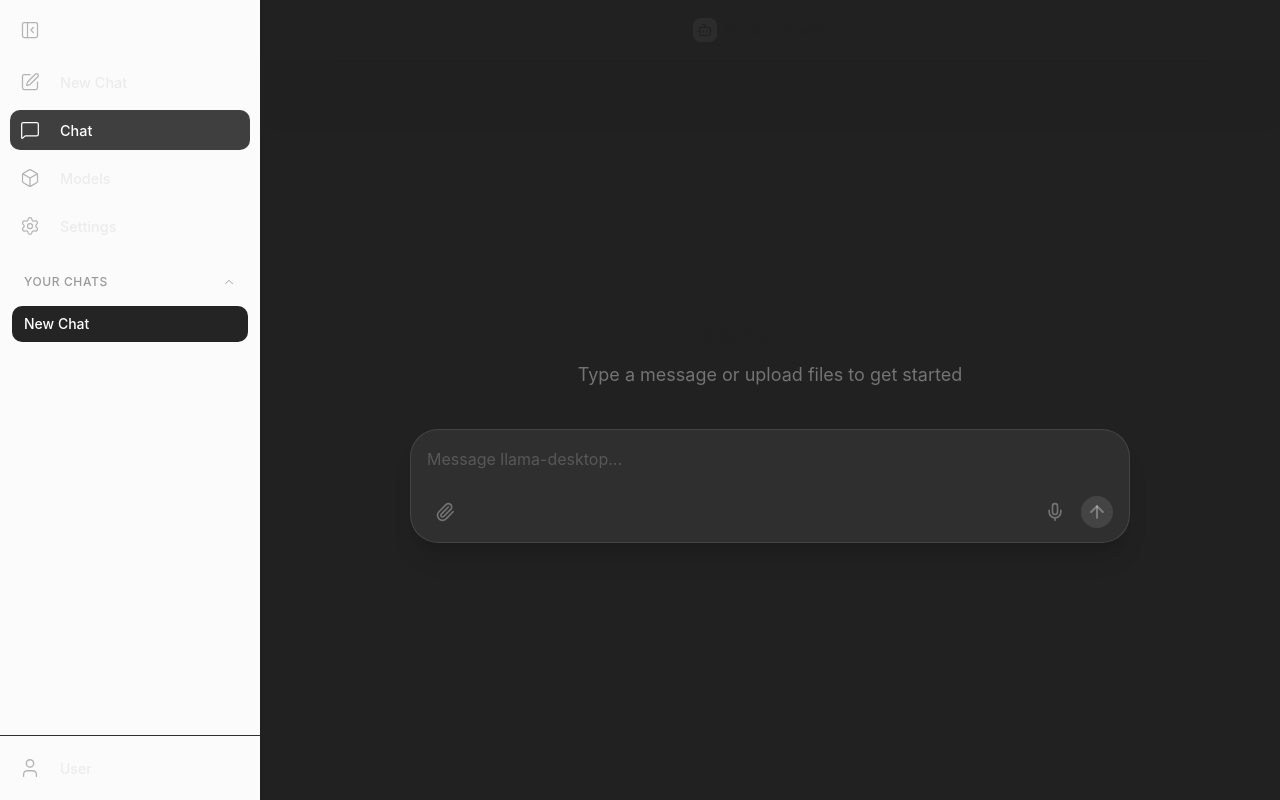
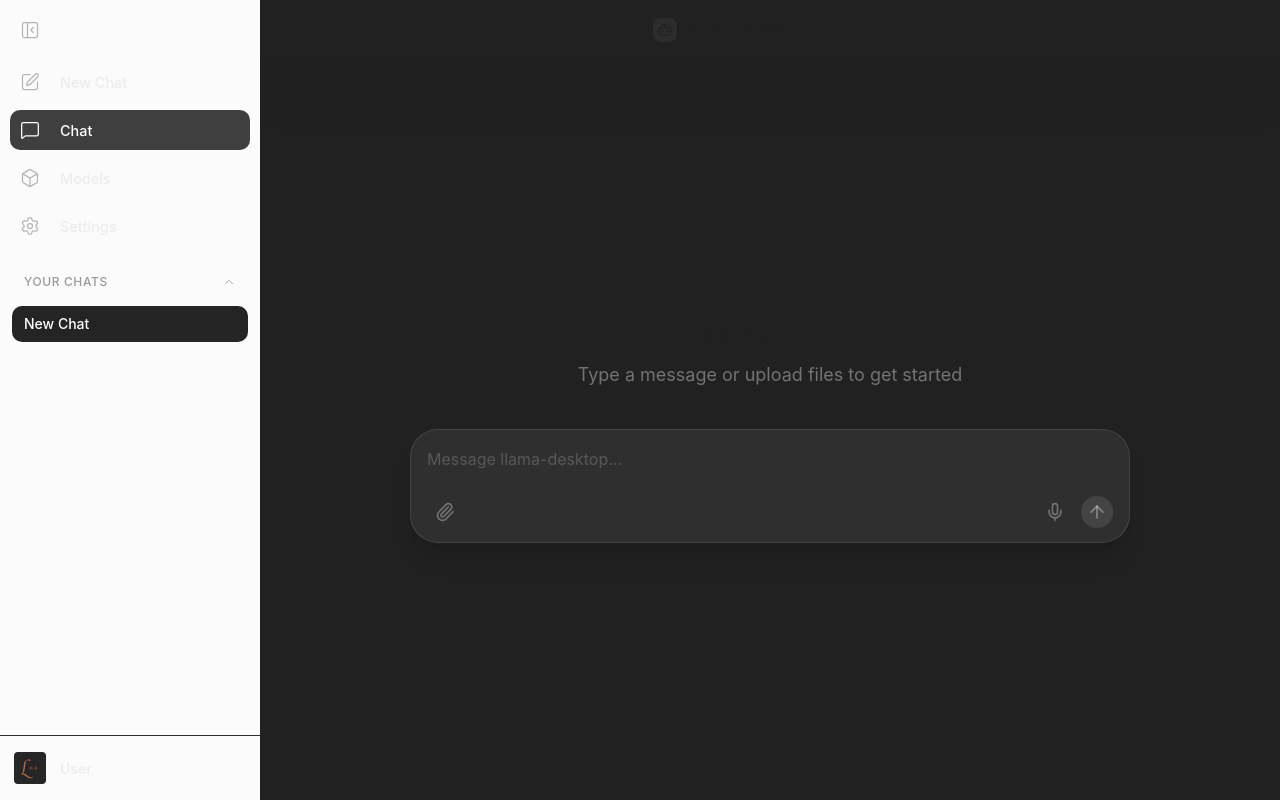
Before and after one commit to GDKAYKY/llama.cpp-desktop, a SvelteKit app: page / in a window 1280 px wide. Built offline with nearby package versions, Linux system fonts and the light colour scheme.

Commit message:
added logo and documentation

```diff
--- a/src/components/layout/ChatHeader.svelte
+++ b/src/components/layout/ChatHeader.svelte
@@ -40,8 +40,6 @@
 <header
   class="sticky top-0 z-50 flex h-[60px] items-center bg-background px-4 p-2 shadow-background shadow-2xl"
 >
-  <div class="flex min-w-[80px] shrink-0 items-center gap-2"></div>
-
   <div class="relative flex grow justify-center">
     <div class="relative flex w-full max-w-[400px] justify-center">
       <button
--- a/src/components/layout/ChatSidebar.svelte
+++ b/src/components/layout/ChatSidebar.svelte
@@ -348,13 +348,17 @@
           >
             <div
               class={cn(
-                "flex h-10 w-10 items-center justify-center transition-colors duration-200",
+                "flex h-8 w-8 items-center justify-center transition-colors duration-200",
                 showProfileMenu
                   ? "text-white"
                   : "text-[#b4b4b4] group-hover:text-white",
               )}
             >
-              <User size={22} strokeWidth={1.5} />
+              <img
+                src="/logo.png"
+                alt="User"
+                class="h-full w-full object-contain"
+              />
             </div>
           </div>
           <div
@@ -383,10 +387,12 @@
             <div
               class="flex items-center gap-3 border-b border-[#3f3f3f] p-3 mb-1"
             >
-              <div
-                class="flex h-8 w-8 shrink-0 items-center justify-center rounded-full bg-[#3f3f3f] text-[#b4b4b4]"
-              >
-                <User size={16} strokeWidth={1.5} />
+              <div class="flex h-8 w-8 shrink-0 items-center justify-center">
+                <img
+                  src="/logo.png"
+                  alt="User"
+                  class="h-full w-full object-contain"
+                />
               </div>
               <span class="truncate text-sm font-semibold text-[#ececec]"
                 >User</span
```
Also changed, not shown: static/logo.png (added), 6 other files (tests, documents, lock files or other folders).
